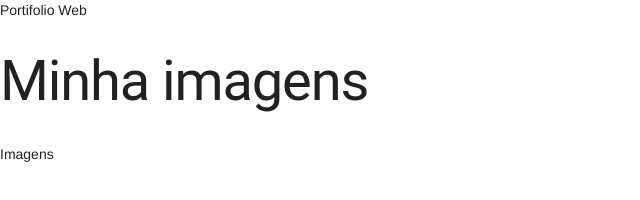
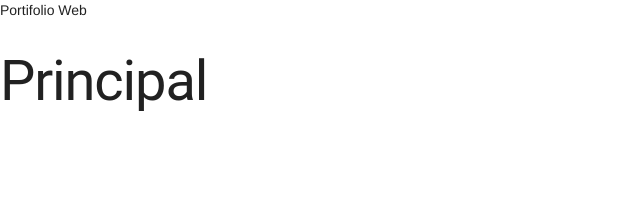
Before and after one commit to magnocarvalho/magnocarvalho.github.io, a website: page index.html in a window 1280 px wide. Shown: the whole page, without its empty margins (0-640 px from the left). Drawn offline with nearby package versions, Linux system fonts and the light colour scheme.

Commit message:
main adicionada

```diff
--- a/index.html
+++ b/index.html
@@ -17,8 +17,9 @@
           </section>
         </div>
       </header>
-    <div class="header">
-        <div class="picture"><h1>Minha imagens</h1>Imagens</div>
-    </div>
+      <main class="mdc-toolbar--fixed">
+          <h1>Principal</h1>
+      </main>
+
 </body>
 </html>
```
